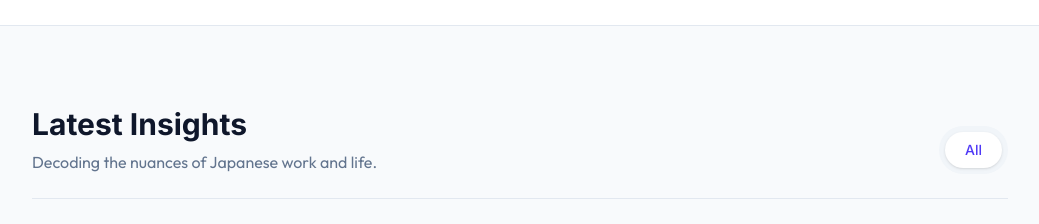
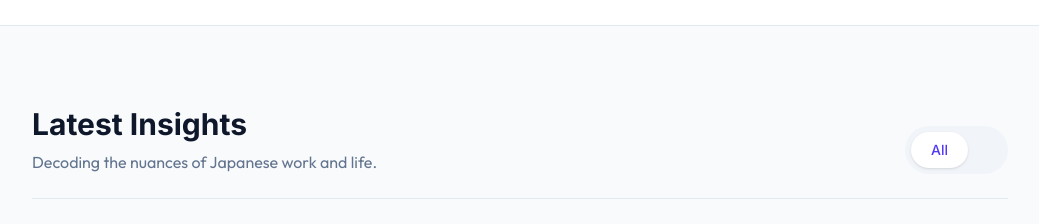
Before and after one commit to Popikuro/j-notes-ai, a Next.js app: page / in a window 1280 px wide. Shown: the part 1280-1504 px from the top of the page, without its empty margins (120-1159 px from the left). Built offline with nearby package versions, Linux system fonts and the light colour scheme; no server answers; the database is empty.

Commit message:
style: force scrolling with touch classes and fix date format

```diff
--- a/components/ArticleList.tsx
+++ b/components/ArticleList.tsx
@@ -19,7 +19,7 @@ export function ArticleList({ articles, categoryNames }: { articles: any[], cate
                     <h2 className="text-3xl font-bold font-inter mb-2">Latest Insights</h2>
                     <p className="text-slate-500 font-outfit">Decoding the nuances of Japanese work and life.</p>
                 </div>
-                <div className="flex flex-nowrap gap-2 bg-slate-100 dark:bg-slate-900 p-1.5 pr-10 md:pr-1.5 rounded-full overflow-x-auto snap-x [&::-webkit-scrollbar]:hidden [-ms-overflow-style:none] [scrollbar-width:none]">
+                <div className="flex overflow-x-auto whitespace-nowrap scrollbar-hide -webkit-overflow-scrolling-touch gap-2 bg-slate-100 dark:bg-slate-900 p-1.5 pr-10 rounded-full [&::-webkit-scrollbar]:hidden [-ms-overflow-style:none] [scrollbar-width:none]">
                     {categoryNames.map((cat) => (
                         <button
                             key={cat}
@@ -45,7 +45,7 @@ export function ArticleList({ articles, categoryNames }: { articles: any[], cate
                                 {article.categories?.name || "Insight"}
                             </span>
                             <span className="text-xs text-slate-400 font-outfit">
-                                {new Date(article.created_at).toLocaleDateString('en-US', { month: 'short', day: 'numeric', year: 'numeric' })}
+                                {new Date(article.created_at).toLocaleDateString('en-US', { month: 'long', day: 'numeric', year: 'numeric' })}
                             </span>
                         </div>
                         <h3 className="text-xl font-bold font-inter mb-3 group-hover:text-indigo-600 dark:group-hover:text-indigo-400 transition-colors line-clamp-2">
```
